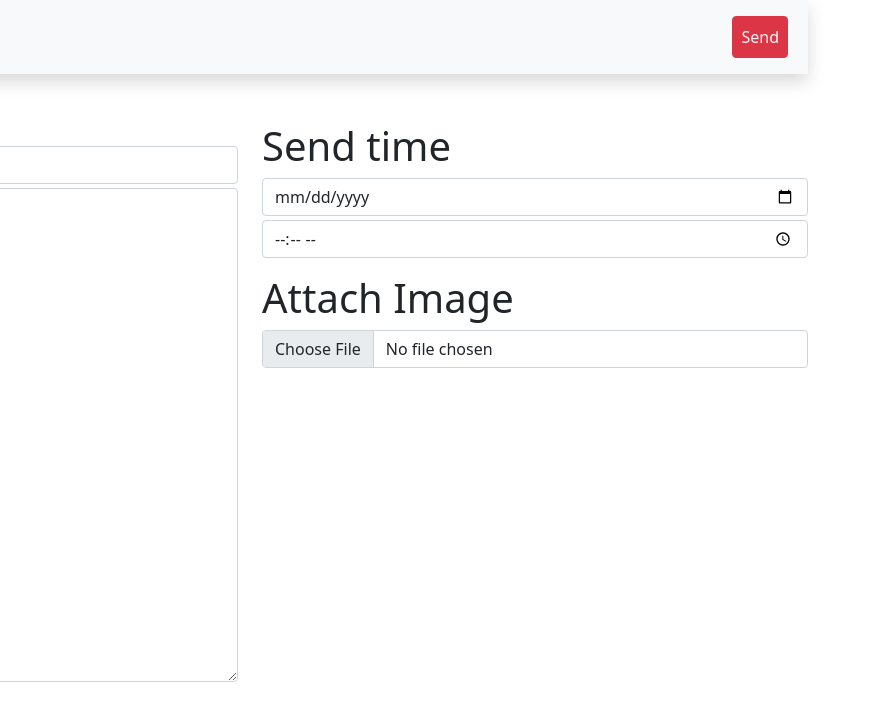
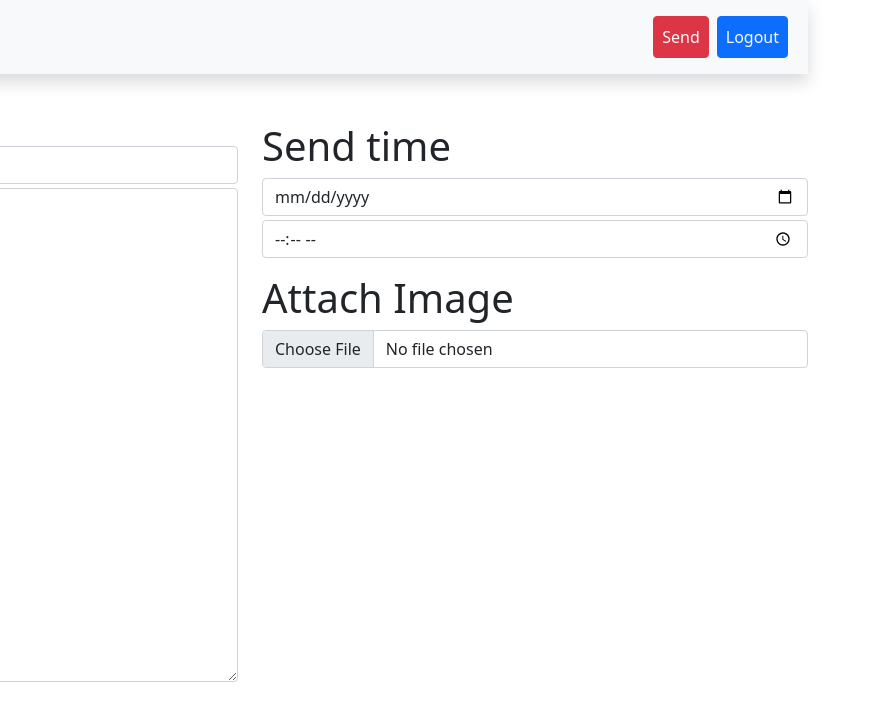
Before and after one commit to AdamSzerszen/OnionSquadTeamProject, a plain HTML site: page public/index.html in a window 1280 px wide. Shown: the full height of the page, 390-1280 px from the left. Drawn offline with nearby package versions, Linux system fonts and the light colour scheme.

Commit message:
Add logout button

```diff
--- a/public/index.html
+++ b/public/index.html
@@ -16,6 +16,7 @@
         </a>
         <ul class="collapse navbar-collapse navbar-nav justify-content-end">
           <li class="nac-item"><a class="nav-link btn btn-danger mx-1 text-light" href="/" onclick="sendMail()">Send</a></li>
+          <li class="nac-item"><a class="nav-link btn btn-primary mx-1 text-light" href="/">Logout</a></li>
         </ul>
       </nav>
       <div class="row justify-content-center">
```
